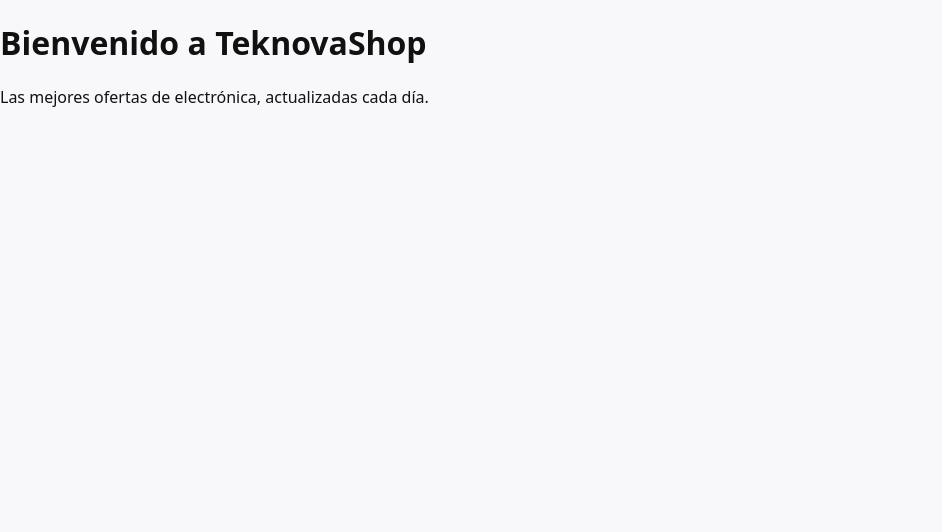
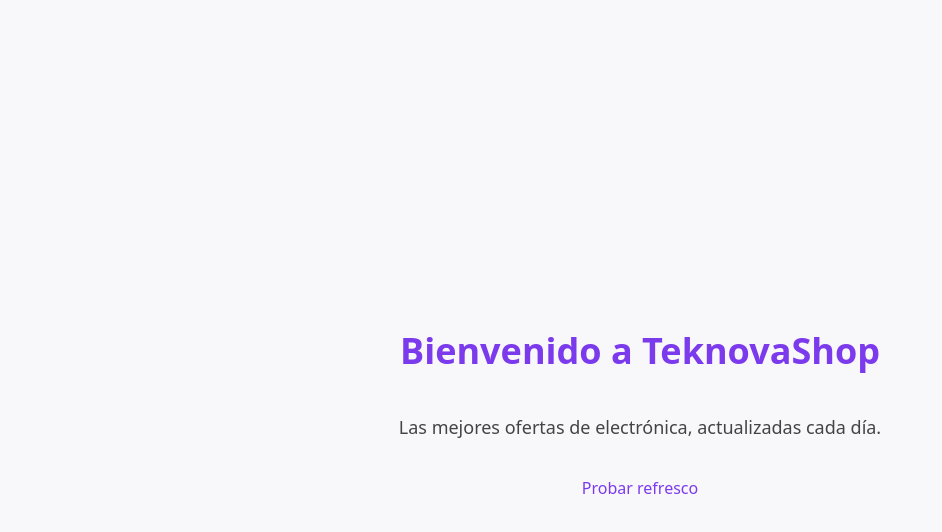
Before and after one commit to Teknovashop/teknovashop-nextjs, a Next.js app: page / in a window 1280 px wide. Shown: the top 532 px of the page, without its empty margins (0-942 px from the left). Built offline with nearby package versions, Linux system fonts and the light colour scheme.

Commit message:
Update page.js

```diff
--- a/app/page.js
+++ b/app/page.js
@@ -1,8 +1,11 @@
 export default function Page() {
   return (
-    <main className="p-10 text-center">
-      <h1 className="text-4xl font-bold">Bienvenido a TeknovaShop</h1>
-      <p className="mt-4 text-lg">Las mejores ofertas de electrónica, actualizadas cada día.</p>
+    <main style={{minHeight:"100vh",display:"flex",flexDirection:"column",alignItems:"center",justifyContent:"center",padding:"2rem"}}>
+      <h1 style={{fontSize:"2.25rem",fontWeight:800,color:"#7c3aed"}}>Bienvenido a TeknovaShop</h1>
+      <p style={{marginTop:"1rem",fontSize:"1.125rem",color:"#444"}}>
+        Las mejores ofertas de electrónica, actualizadas cada día.
+      </p>
+      <a href="/api/refresh?token=secreto123" style={{marginTop:"1.25rem"}}>Probar refresco</a>
     </main>
   );
 }
```
